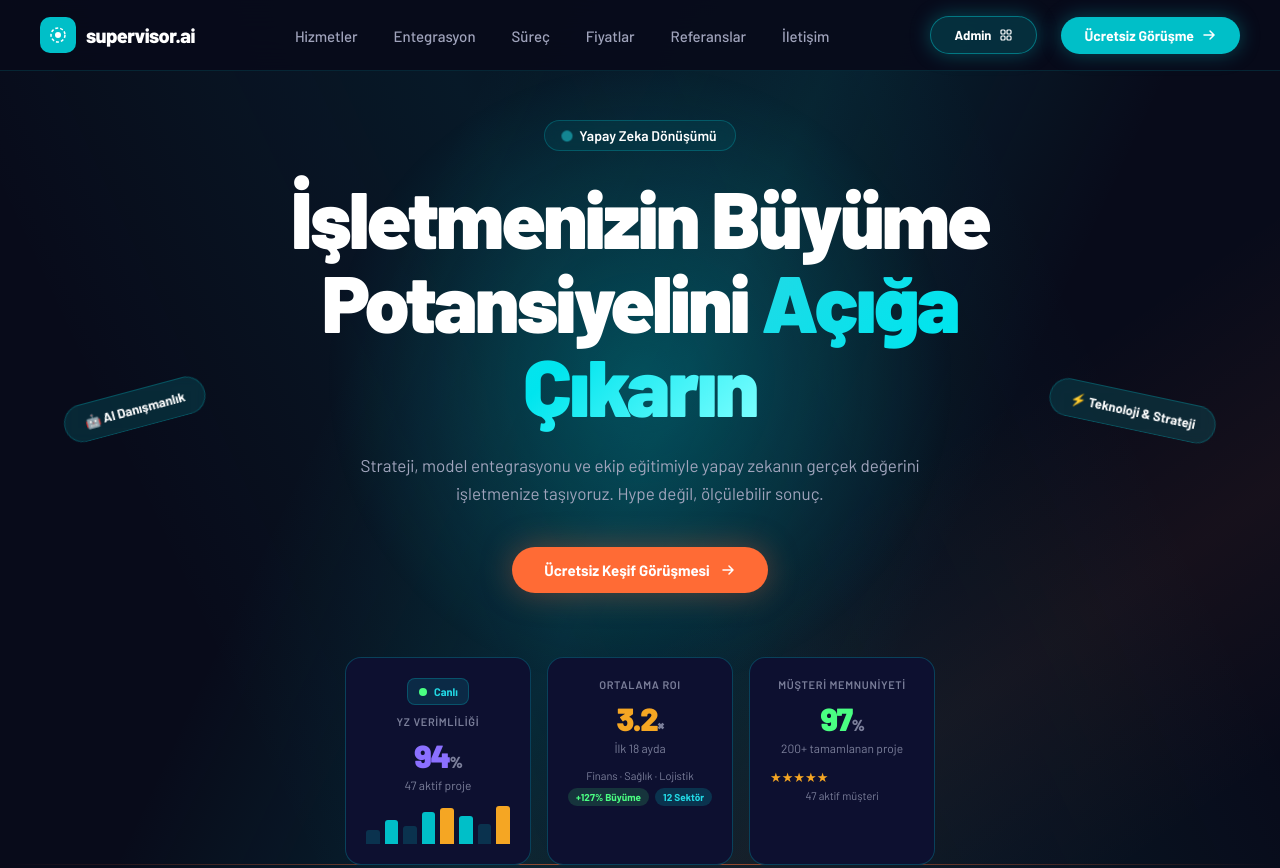
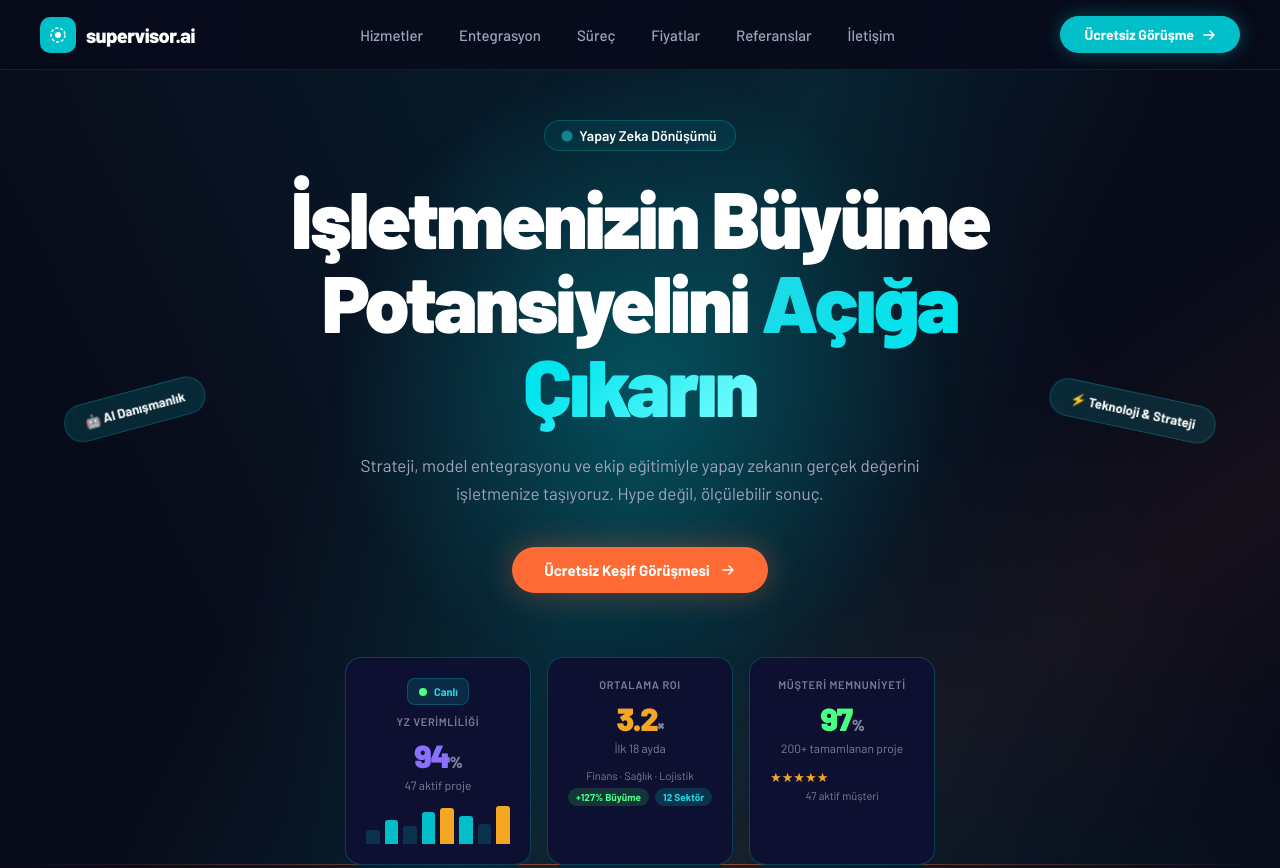
Before and after one commit to avcinazli/superadvisorai, a website: page app/public/landing.html in a window 1280 px wide. Shown: the top 868 px of the page. Drawn offline with nearby package versions, Linux system fonts and the light colour scheme; a web font is replaced by a local one.

Commit message:
Remove admin nav button, add Vercel static config for landing page
Vercel deploy serves only app/public/landing.html — no Express/Postgres/admin involved.

```diff
--- a/app/public/landing.html
+++ b/app/public/landing.html
@@ -953,10 +953,6 @@
       </ul>
 
       <div class="nav-right">
-        <a href="/admin" class="nav-cta nav-cta-desktop" style="background:rgba(0,191,200,0.2);border:1.5px solid rgba(0,191,200,0.5);margin-right:8px;font-size:13px">
-          Admin
-          <svg width="12" height="12" viewBox="0 0 12 12" fill="none"><rect x="1" y="1" width="4" height="4" rx="1" stroke="white" stroke-width="1.2"/><rect x="7" y="1" width="4" height="4" rx="1" stroke="white" stroke-width="1.2"/><rect x="1" y="7" width="4" height="4" rx="1" stroke="white" stroke-width="1.2"/><rect x="7" y="7" width="4" height="4" rx="1" stroke="white" stroke-width="1.2"/></svg>
-        </a>
         <a href="#iletisim" class="nav-cta nav-cta-desktop">
           Ücretsiz Görüşme
           <svg width="14" height="14" viewBox="0 0 14 14" fill="none"><path d="M2 7h10M8 3l4 4-4 4" stroke="white" stroke-width="1.5" stroke-linecap="round"/></svg>
```
Also changed, not shown: vercel.json (added).
